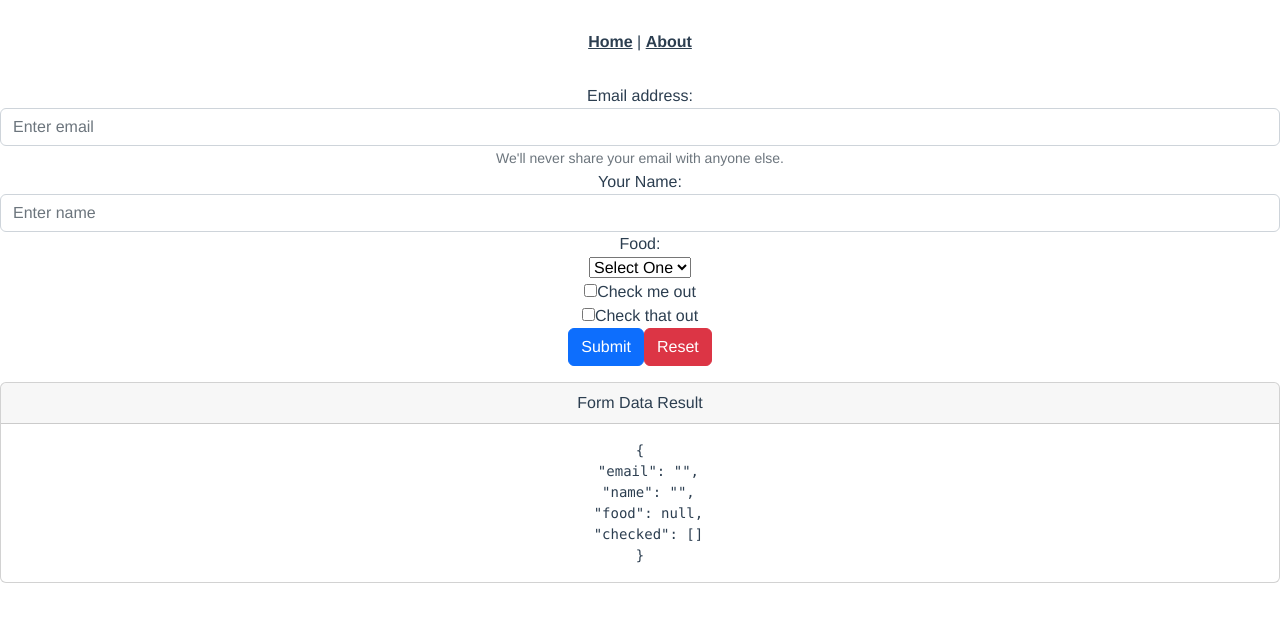
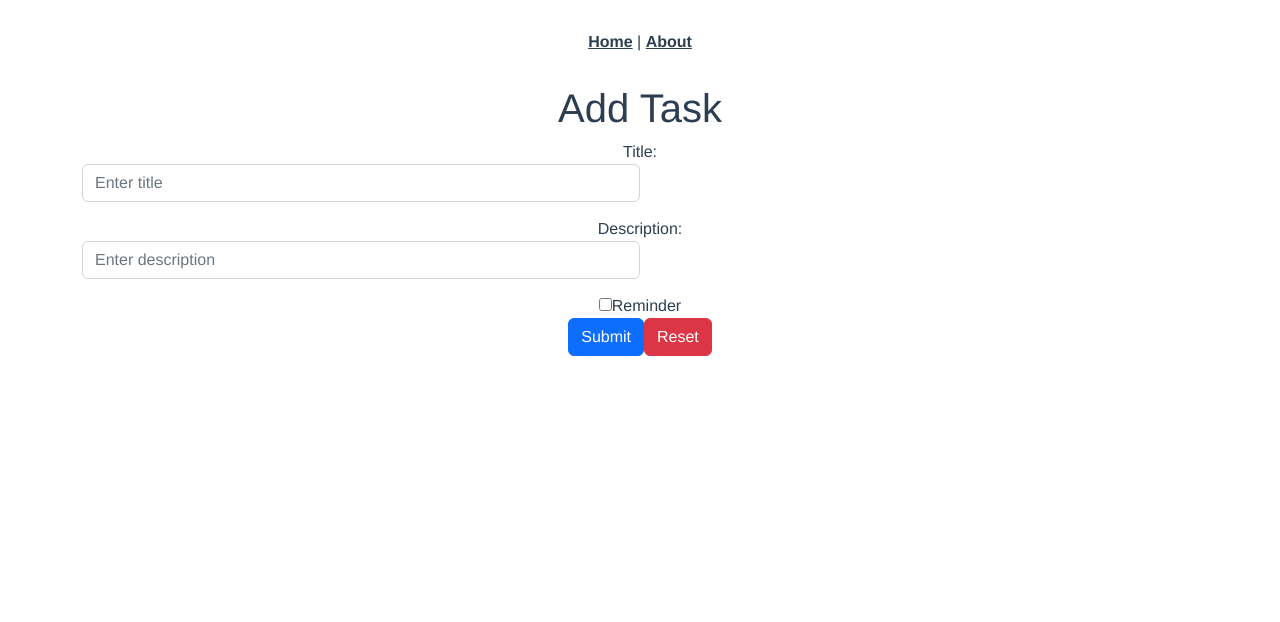
Before and after one commit to DivineDemon/softsquare-assignment, a Vue app: page /add in a window 1280 px wide. Shown: the top 622 px of the page. Built offline with nearby package versions, Linux system fonts and the light colour scheme.

Commit message:
Button.vue :sparkles:

```diff
--- a/src/App.vue
+++ b/src/App.vue
@@ -9,6 +9,12 @@
 </template>
 
 <style>
+* {
+  box-sizing: border-box;
+  margin: 0;
+  padding: 0;
+}
+
 #app {
   font-family: Avenir, Helvetica, Arial, sans-serif;
   -webkit-font-smoothing: antialiased;
--- a/src/components/AddTask.vue
+++ b/src/components/AddTask.vue
@@ -1,77 +1,55 @@
 <template>
-  <div>
-    <b-form @submit="onSubmit" @reset="onReset" v-if="show">
-      <b-form-group
-        id="input-group-1"
-        label="Email address:"
-        label-for="input-1"
-        description="We'll never share your email with anyone else."
-      >
+  <div class="container">
+    <h1>Add Task</h1>
+    <b-form @submit="onSubmit" @reset="onReset">
+      <b-form-group id="input-group-1" label="Title:" label-for="input-1">
         <b-form-input
           id="input-1"
-          v-model="form.email"
-          type="email"
-          placeholder="Enter email"
+          v-model="form.title"
+          type="text"
+          placeholder="Enter title"
+          required
+        ></b-form-input>
+      </b-form-group>
+      <b-form-group id="input-group-2" label="Description:" label-for="input-2">
+        <b-form-input
+          id="input-2"
+          v-model="form.description"
+          placeholder="Enter description"
           required
         ></b-form-input>
       </b-form-group>
 
-      <b-form-group id="input-group-2" label="Your Name:" label-for="input-2">
-        <b-form-input
-          id="input-2"
-          v-model="form.name"
-          placeholder="Enter name"
-          required
-        ></b-form-input>
-      </b-form-group>
-
-      <b-form-group id="input-group-3" label="Food:" label-for="input-3">
-        <b-form-select
-          id="input-3"
-          v-model="form.food"
-          :options="foods"
-          required
-        ></b-form-select>
-      </b-form-group>
-
-      <b-form-group id="input-group-4" v-slot="{ ariaDescribedby }">
+      <b-form-group id="input-group-3" v-slot="{ ariaDescribedby }">
         <b-form-checkbox-group
           v-model="form.checked"
-          id="checkboxes-4"
+          id="checkboxes-3"
           :aria-describedby="ariaDescribedby"
         >
-          <b-form-checkbox value="me">Check me out</b-form-checkbox>
-          <b-form-checkbox value="that">Check that out</b-form-checkbox>
+          <b-form-checkbox value="me">Reminder</b-form-checkbox>
         </b-form-checkbox-group>
       </b-form-group>
 
-      <b-button type="submit" variant="primary">Submit</b-button>
-      <b-button type="reset" variant="danger">Reset</b-button>
+      <ButtonVue type="submit" variant="primary" operation="Submit" />
+      <ButtonVue type="reset" variant="danger" operation="Reset" />
     </b-form>
-    <b-card class="mt-3" header="Form Data Result">
-      <pre class="m-0">{{ form }}</pre>
-    </b-card>
   </div>
 </template>
 
 <script>
+import ButtonVue from "../components/Button.vue";
+
 export default {
+  components: {
+    ButtonVue,
+  },
   data() {
     return {
       form: {
-        email: "",
-        name: "",
-        food: null,
-        checked: [],
+        title: "",
+        description: "",
+        reminder: [],
       },
-      foods: [
-        { text: "Select One", value: null },
-        "Carrots",
-        "Beans",
-        "Tomatoes",
-        "Corn",
-      ],
-      show: true,
     };
   },
   methods: {
@@ -95,3 +73,17 @@ export default {
   },
 };
 </script>
+
+<style scoped>
+.container {
+  margin: auto;
+  align-items: center;
+  justify-content: center;
+}
+
+input {
+  flex: 1;
+  width: 50%;
+  margin-bottom: 15px;
+}
+</style>
--- /dev/null
+++ b/src/components/Button.vue
@@ -0,0 +1,14 @@
+<template>
+  <b-button :type="type" :variant="variant">{{ operation }}</b-button>
+</template>
+
+<script>
+export default {
+  name: "ButtonVue",
+  props: {
+    type: String,
+    variant: String,
+    operation: String,
+  },
+};
+</script>
--- a/src/components/UpdateTask.vue
+++ b/src/components/UpdateTask.vue
@@ -1,37 +1,24 @@
 <template>
   <div>
-    <b-form @submit="onSubmit" @reset="onReset" v-if="show">
-      <b-form-group
-        id="input-group-1"
-        label="Email address:"
-        label-for="input-1"
-        description="We'll never share your email with anyone else."
-      >
+    <h1>Add Task</h1>
+    <b-form @submit="onSubmit" @reset="onReset">
+      <b-form-group id="input-group-1" label="Title:" label-for="input-1">
         <b-form-input
           id="input-1"
-          v-model="form.email"
-          type="email"
-          placeholder="Enter email"
+          v-model="form.title"
+          type="text"
+          placeholder="Enter title"
           required
         ></b-form-input>
       </b-form-group>
 
-      <b-form-group id="input-group-2" label="Your Name:" label-for="input-2">
+      <b-form-group id="input-group-2" label="Description:" label-for="input-2">
         <b-form-input
           id="input-2"
-          v-model="form.name"
-          placeholder="Enter name"
+          v-model="form.description"
+          placeholder="Enter description"
           required
         ></b-form-input>
-      </b-form-group>
-
-      <b-form-group id="input-group-3" label="Food:" label-for="input-3">
-        <b-form-select
-          id="input-3"
-          v-model="form.food"
-          :options="foods"
-          required
-        ></b-form-select>
       </b-form-group>
 
       <b-form-group id="input-group-4" v-slot="{ ariaDescribedby }">
@@ -40,22 +27,23 @@
           id="checkboxes-4"
           :aria-describedby="ariaDescribedby"
         >
-          <b-form-checkbox value="me">Check me out</b-form-checkbox>
-          <b-form-checkbox value="that">Check that out</b-form-checkbox>
+          <b-form-checkbox value="me">Reminder</b-form-checkbox>
         </b-form-checkbox-group>
       </b-form-group>
 
-      <b-button type="submit" variant="primary">Submit</b-button>
-      <b-button type="reset" variant="danger">Reset</b-button>
+      <ButtonVue type="submit" variant="primary" operation="Submit" />
+      <ButtonVue type="reset" variant="danger" operation="Reset" />
     </b-form>
-    <b-card class="mt-3" header="Form Data Result">
-      <pre class="m-0">{{ form }}</pre>
-    </b-card>
   </div>
 </template>
 
 <script>
+import ButtonVue from "../components/Button.vue";
+
 export default {
+  components: {
+    ButtonVue,
+  },
   data() {
     return {
       form: {
@@ -64,14 +52,6 @@ export default {
         food: null,
         checked: [],
       },
-      foods: [
-        { text: "Select One", value: null },
-        "Carrots",
-        "Beans",
-        "Tomatoes",
-        "Corn",
-      ],
-      show: true,
     };
   },
   methods: {
```
